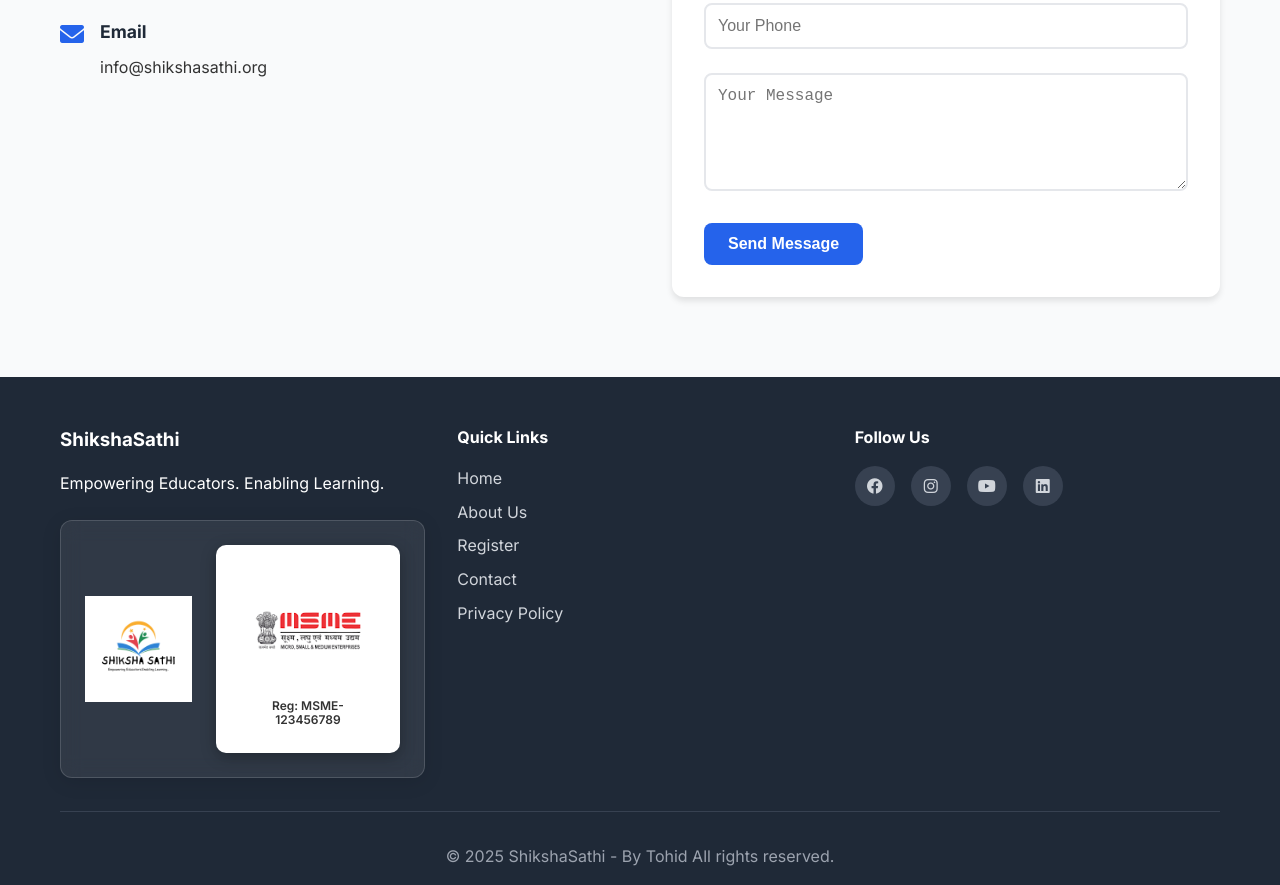
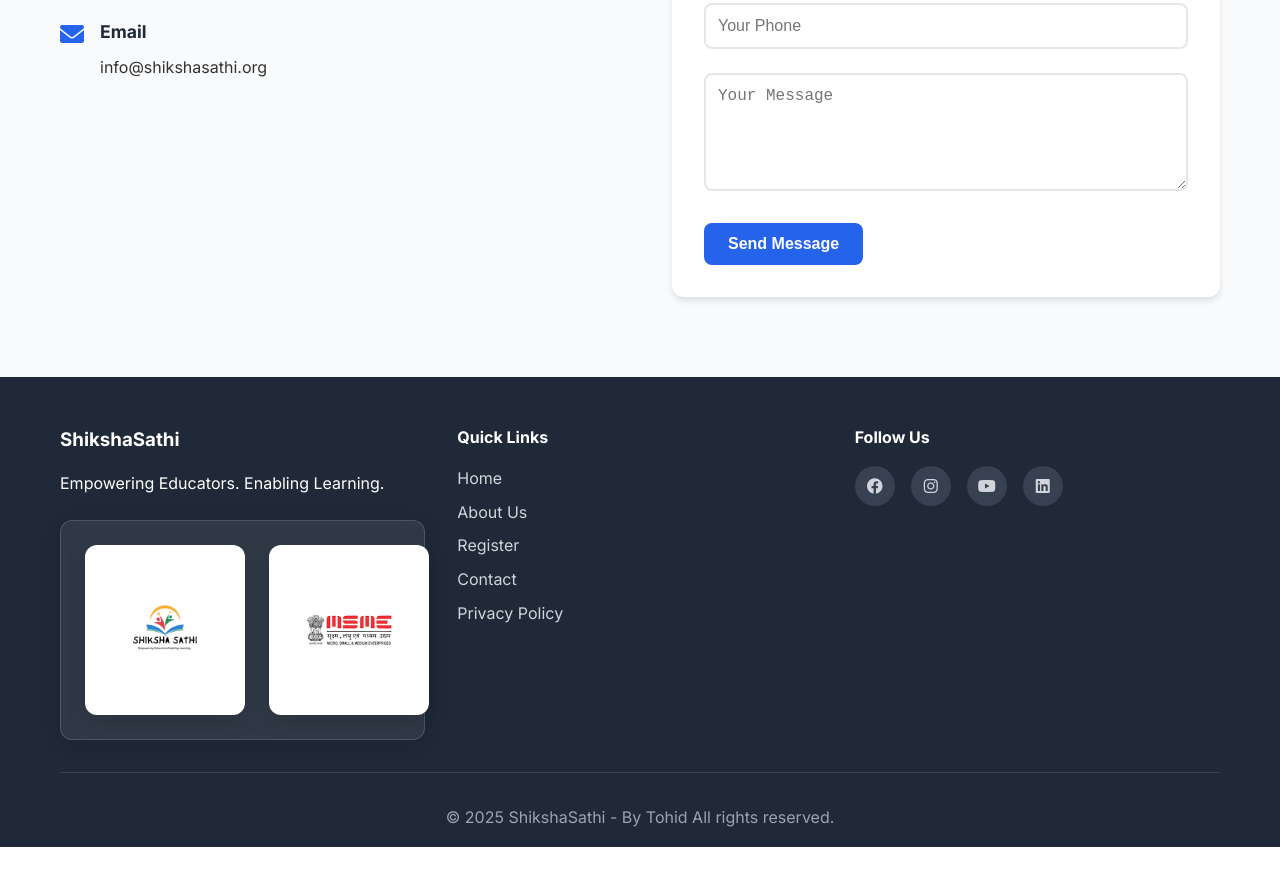
Before and after one commit to Tohidhanfi/ShikshaSathi, a plain HTML site: page index.html in a window 1280 px wide. Shown: the part 10146-11031 px from the top of the page. After the commit the page ends 10993 px from the top, so only its background shows below. Drawn offline with Linux system fonts and the light colour scheme; no server answers.

Commit message:
ADDED MSME logo

```diff
--- a/index.html
+++ b/index.html
@@ -576,14 +576,11 @@
 
                     <!-- Logo Section below the tagline -->
                     <div class="footer-logo-box">
-                        <div class="footer-logo-item">
+                        <div class="logo-white-container">
                             <img src="assets/images/shiksha_footer.png" alt="ShikshaSathi Logo" class="footer-logo-small">
                         </div>
-                        <div class="footer-msme-item">
-                            <div class="footer-msme-box">
-                                <img src="assets/images/msme logo.png" alt="MSME Logo" class="footer-msme-logo">
-                                <div class="footer-msme-reg">Reg: MSME-123456789</div>
-                            </div>
+                        <div class="logo-white-container">
+                            <img src="assets/images/msme logo.png" alt="MSME Logo" class="footer-msme-logo">
                         </div>
                     </div>
                 </div>
--- a/src/css/styles.css
+++ b/src/css/styles.css
@@ -262,13 +262,28 @@ body {
     max-width: 400px;
 }
 
-.footer-logo-item {
-    display: flex;
-    flex-direction: column;
-    align-items: center;
-    gap: 0.5rem;
-}
-
+/* White Container for Both Logos */
+.logo-white-container {
+    background: white;
+    padding: 1.5rem 2rem;
+    border-radius: 12px;
+    text-align: center;
+    box-shadow: 0 6px 20px rgba(0, 0, 0, 0.15);
+    border: 1px solid rgba(255, 255, 255, 0.3);
+    transition: all 0.3s ease;
+    display: flex;
+    align-items: center;
+    justify-content: center;
+    min-width: 160px;
+    min-height: 140px;
+}
+
+.logo-white-container:hover {
+    transform: translateY(-3px);
+    box-shadow: 0 8px 25px rgba(0, 0, 0, 0.2);
+}
+
+/* ShikshaSathi Logo */
 .footer-logo-small {
     width: 120px;
     height: 120px;
@@ -279,43 +294,10 @@ body {
 }
 
 .footer-logo-small:hover {
-    transform: scale(1.1);
-}
-
-.footer-logo-label {
-    font-size: 0.9rem;
-    font-weight: 600;
-    color: white;
-    text-align: center;
-    margin: 0;
-}
-
-.footer-msme-item {
-    display: flex;
-    align-items: center;
-}
-
-.footer-msme-box {
-    background: white;
-    padding: 1.5rem 2rem;
-    border-radius: 10px;
-    text-align: center;
-    box-shadow: 0 4px 15px rgba(0, 0, 0, 0.3);
-    border: 2px solid rgba(255, 255, 255, 0.3);
-    min-width: 160px;
-    min-height: 140px;
-    transition: all 0.3s ease;
-    display: flex;
-    flex-direction: column;
-    align-items: center;
-    gap: 0.5rem;
-}
-
-.footer-msme-box:hover {
-    transform: translateY(-2px);
-    box-shadow: 0 6px 20px rgba(0, 0, 0, 0.3);
-}
-
+    transform: scale(1.05);
+}
+
+/* MSME Logo */
 .footer-msme-logo {
     width: 140px;
     height: 120px;
@@ -329,13 +311,6 @@ body {
     transform: scale(1.05);
 }
 
-.footer-msme-reg {
-    font-size: 0.75rem;
-    color: #333;
-    font-weight: 600;
-    line-height: 1.2;
-}
-
 /* Responsive Logo Section */
 @media (max-width: 768px) {
     .logo-section {
@@ -379,7 +354,7 @@ body {
         height: 100px;
     }
 
-    .footer-msme-box {
+    .logo-white-container {
         padding: 1.2rem 1.5rem;
         min-width: 140px;
         min-height: 120px;
@@ -388,10 +363,6 @@ body {
     .footer-msme-logo {
         width: 120px;
         height: 100px;
-    }
-
-    .footer-msme-reg {
-        font-size: 0.65rem;
     }
 }
 
@@ -435,7 +406,7 @@ body {
         height: 90px;
     }
 
-    .footer-msme-box {
+    .logo-white-container {
         padding: 1rem 1.2rem;
         min-width: 120px;
         min-height: 100px;
@@ -444,10 +415,6 @@ body {
     .footer-msme-logo {
         width: 100px;
         height: 85px;
-    }
-
-    .footer-msme-reg {
-        font-size: 0.6rem;
     }
 }
 
```
